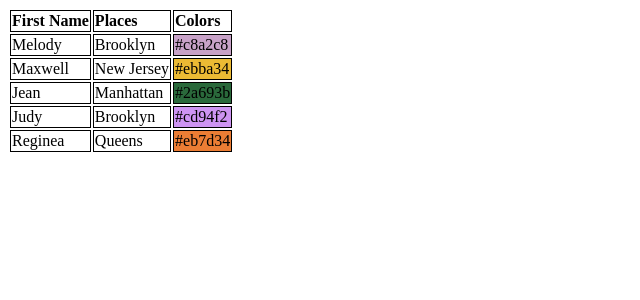
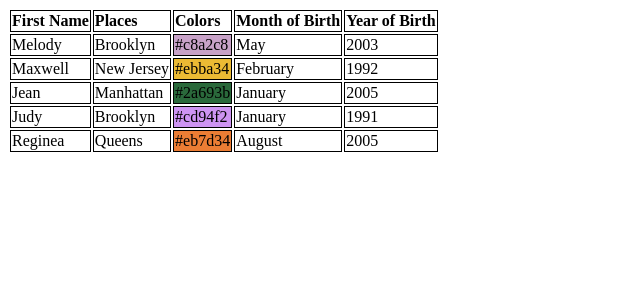
Before and after one commit to WaluigiTime/hypelistproject, a React (Create React App) app: page / in a window 1280 px wide. Shown: the top 300 px of the page, without its empty margins (0-640 px from the left). Built offline with nearby package versions, Linux system fonts and the light colour scheme.

Commit message:
Added months and years to the hypelist this is like my third commit in 10 minutes

```diff
--- a/src/App.js
+++ b/src/App.js
@@ -8,32 +8,44 @@ export default function App() {
           <th>First Name</th>
           <th>Places</th>
           <th>Colors</th>
+          <th>Month of Birth</th>
+          <th>Year of Birth</th>
         </tr>
 
         <tr>
           <td>{hypeNames[0]}</td>
           <td>{hypePlaces[0]}</td>
           <td style={{ backgroundColor: hypeColors[0] }}>{hypeColors[0]}</td>
+          <td>{hypeMonths[0]}</td>
+          <td>{hypeYears[0]}</td>
         </tr>
         <tr>
           <td>{hypeNames[1]}</td>
           <td>{hypePlaces[1]}</td>
           <td style={{ backgroundColor: hypeColors[1] }}>{hypeColors[1]}</td>
+          <td>{hypeMonths[1]}</td>
+          <td>{hypeYears[1]}</td>
         </tr>
         <tr>
           <td>{hypeNames[2]}</td>
           <td>{hypePlaces[2]}</td>
           <td style={{ backgroundColor: hypeColors[2] }}>{hypeColors[2]}</td>
+          <td>{hypeMonths[2]}</td>
+          <td>{hypeYears[2]}</td>
         </tr>
         <tr>
           <td>{hypeNames[3]}</td>
           <td>{hypePlaces[3]}</td>
           <td style={{ backgroundColor: hypeColors[3] }}>{hypeColors[3]}</td>
+          <td>{hypeMonths[3]}</td>
+          <td>{hypeYears[3]}</td>
         </tr>
         <tr>
           <td>{hypeNames[4]}</td>
           <td>{hypePlaces[4]}</td>
           <td style={{ backgroundColor: hypeColors[4] }}>{hypeColors[4]}</td>
+          <td>{hypeMonths[4]}</td>
+          <td>{hypeYears[4]}</td>
         </tr>
       </table>
     </div>
@@ -46,6 +58,6 @@ let hypePlaces = ["Brooklyn", "New Jersey", "Manhattan", "Brooklyn", "Queens"];
 
 let hypeColors = ["#c8a2c8", "#ebba34", "#2a693b", "#cd94f2", " #eb7d34"];
 
-let hypeYear = ["2003", "1992", "2005", "1991", "2005"];
+let hypeYears = ["2003", "1992", "2005", "1991", "2005"];
 
-let hypeMonth = ["May", "February", "January", "January", "August"];
+let hypeMonths = ["May", "February", "January", "January", "August"];
```
